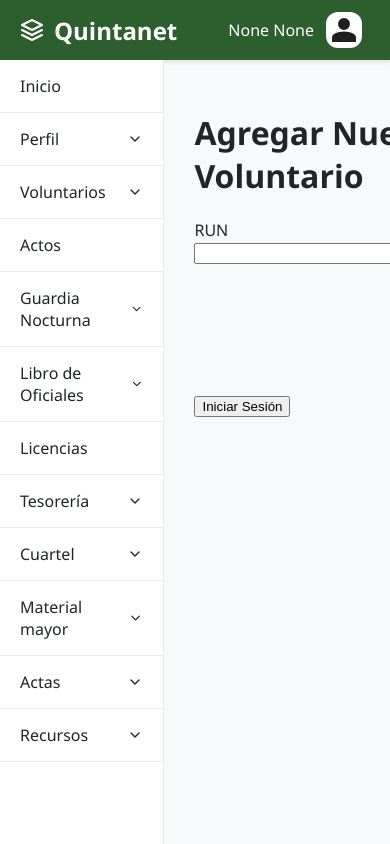
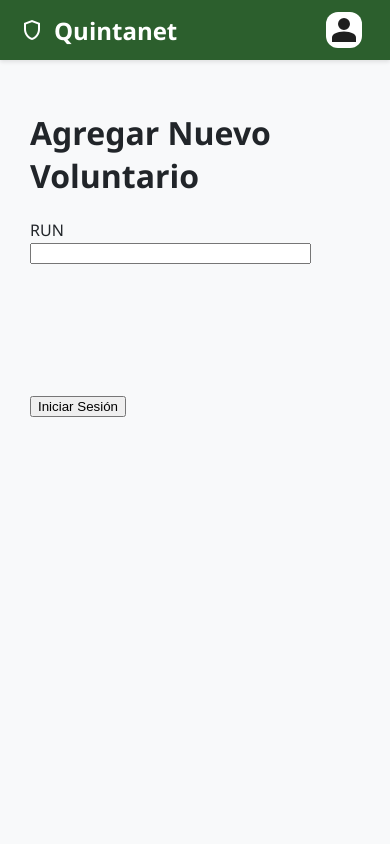
Before and after one commit to josemfb/artilleria, a Flask app: template app/templates/add_user.html in a window 390 px wide; the page is wider, and only the part inside the window is pictured. Run offline with Flask 3, Linux system fonts and the light colour scheme; the template is opened without the code that fills it: values that come from a table or form of the project are taken from there, others are empty; the visitor is signed in with stand-in values (Sample User, id 1).

Commit message:
Small changes on display

```diff
--- a/app/static/scripts.js
+++ b/app/static/scripts.js
@@ -1,6 +1,14 @@
 document.addEventListener('DOMContentLoaded', () => {
-    document.querySelectorAll('.accordion-header').forEach(button => {
+    const accordionHeaders = document.querySelectorAll('.accordion-header');
+
+    accordionHeaders.forEach(button => {
         button.addEventListener('click', () => {
+            accordionHeaders.forEach(otherButton => {
+                if (otherButton !== button) {
+                    otherButton.classList.remove('active');
+                    otherButton.nextElementSibling.style.maxHeight = null;
+                }
+            });
             button.classList.toggle('active');
             const content = button.nextElementSibling;
             if (button.classList.contains('active')) {
@@ -27,4 +35,20 @@
             }
         });
     }
+
+    // Sidebar Toggle for Mobile
+    const toggle = document.getElementById('navbar-brand-toggle');
+    const sidebar = document.querySelector('.sidebar');
+    if (toggle && sidebar) {
+        toggle.addEventListener('click', () => {
+            if (window.innerWidth <= 768) {
+                sidebar.classList.toggle('show');
+            }
+        });
+    }
+
+     // Disable default action for placeholder links in sidebar
+     document.querySelectorAll('.sidebar a[href="#"]').forEach(link => {
+         link.addEventListener('click', (e) => e.preventDefault());
+     });
 });
--- a/app/static/style.css
+++ b/app/static/style.css
@@ -2,7 +2,7 @@
     --primary-green: #2c5f2d; /* Darkish green accent */
     --off-white: #f8f9fa;
     --off-black: #212529;
-    --sidebar-width: 250px;
+    --sidebar-width: 300px;
     --white: #ffffff;
     --border-color: #e9ecef;
 }
@@ -92,8 +92,19 @@
     color: var(--primary-green);
 }
 
+.sidebar-link {
+    justify-content: flex-start;
+    gap: 10px;
+}
+
+.accordion-header {
+    justify-content: flex-start;
+    gap: 10px;
+}
+
 .accordion-icon {
     transition: transform 0.3s ease;
+    margin-left: auto;
 }
 
 .accordion-header.active .accordion-icon {
@@ -121,6 +132,13 @@
     background-color: #e9ecef;
     color: var(--primary-green);
     border-left-color: var(--primary-green);
+}
+
+/* Gray out disabled/placeholder links in sidebar */
+.sidebar a[href="#"] {
+    color: #adb5bd;
+    pointer-events: none;
+    cursor: default;
 }
 
 /* Main Content */
@@ -220,3 +238,42 @@
     background-color: var(--off-white);
     color: var(--primary-green);
 }
+
+/* Mobile Responsive Styles */
+.user-name-mobile {
+    display: none;
+    padding: 8px 16px;
+    border-bottom: 1px solid #eee;
+    font-weight: bold;
+    color: #333;
+}
+
+@media (max-width: 768px) {
+    .user-menu-toggle span {
+        display: none;
+    }
+    .user-name-mobile {
+        display: block;
+    }
+    .sidebar {
+        display: none;
+        position: absolute;
+        top: 0;
+        left: 0;
+        height: 100%;
+        min-height: 100vh;
+        width: 300px;
+        background-color: #fff;
+        z-index: 1000;
+        box-shadow: 2px 0 5px rgba(0,0,0,0.1);
+    }
+    .sidebar.show {
+        display: block;
+    }
+    .layout-container {
+        position: relative;
+    }
+    .navbar-brand {
+        cursor: pointer;
+    }
+}
--- a/app/templates/base.html
+++ b/app/templates/base.html
@@ -5,13 +5,14 @@
     <meta name="viewport" content="width=device-width, initial-scale=1">
     <title>Quintanet - Quinta Compañía</title>
     <link rel="stylesheet" href="{{ url_for('static', filename='style.css') }}">
+    <link href="https://fonts.googleapis.com/css2?family=Material+Symbols+Outlined:wght,FILL@200,1" rel="stylesheet">
   </head>
   <body>
     <!-- Top Navbar -->
     <nav class="navbar">
-        <div class="navbar-brand">
+        <div class="navbar-brand" id="navbar-brand-toggle">
             <!-- Logo Icon -->
-            <svg width="24" height="24" viewBox="0 0 24 24" fill="none" stroke="currentColor" stroke-width="2" stroke-linecap="round" stroke-linejoin="round"><path d="M12 2L2 7l10 5 10-5-10-5z"></path><path d="M2 17l10 5 10-5"></path><path d="M2 12l10 5 10-5"></path></svg>
+            <span class="material-symbols-outlined">shield</span>
             <span>Quintanet</span>
         </div>
         <div class="navbar-right">
@@ -22,6 +23,7 @@
                         <img src="{{ url_for('static', filename=current_user.picture) }}" class="user-avatar" alt="Perfil">
                     </button>
                     <div class="user-dropdown">
+                        <div class="user-name-mobile">{{ current_user.nombre }} {{ current_user.apellido1 }}</div>
                         <a href="{{ url_for('auth.logout') }}">Cerrar Sesión</a>
                     </div>
                 </div>
@@ -35,12 +37,12 @@
         <aside class="sidebar">
             <div class="accordion-item">
                 <a href="{{ url_for('main.index') }}" class="sidebar-link">
-                    <span>Inicio</span>
+                    <span class="material-symbols-outlined">home</span><span>Inicio</span>
                 </a>
             </div>
             <div class="accordion-item">
                 <button class="accordion-header">
-                    <span>Perfil</span>
+                    <span class="material-symbols-outlined">person</span><span>Perfil</span>
                     <svg class="accordion-icon" width="16" height="16" viewBox="0 0 24 24" fill="none" stroke="currentColor" stroke-width="2" stroke-linecap="round" stroke-linejoin="round"><polyline points="6 9 12 15 18 9"></polyline></svg>
                 </button>
                 <div class="accordion-content">
@@ -53,7 +55,7 @@
             </div>
             <div class="accordion-item">
                 <button class="accordion-header">
-                    <span>Voluntarios</span>
+                    <span class="material-symbols-outlined">group</span><span>Voluntarios</span>
                     <svg class="accordion-icon" width="16" height="16" viewBox="0 0 24 24" fill="none" stroke="currentColor" stroke-width="2" stroke-linecap="round" stroke-linejoin="round"><polyline points="6 9 12 15 18 9"></polyline></svg>
                 </button>
                 <div class="accordion-content">
@@ -65,12 +67,12 @@
             </div>
             <div class="accordion-item">
                 <a href="#" class="sidebar-link">
-                    <span>Actos</span>
+                    <span class="material-symbols-outlined">calendar_today</span><span>Actos</span>
                 </a>
             </div>
             <div class="accordion-item">
                 <button class="accordion-header">
-                    <span>Guardia Nocturna</span>
+                    <span class="material-symbols-outlined">hotel</span><span>Guardia Nocturna</span>
                     <svg class="accordion-icon" width="16" height="16" viewBox="0 0 24 24" fill="none" stroke="currentColor" stroke-width="2" stroke-linecap="round" stroke-linejoin="round"><polyline points="6 9 12 15 18 9"></polyline></svg>
                 </button>
                 <div class="accordion-content">
@@ -82,7 +84,7 @@
             </div>
             <div class="accordion-item">
                 <button class="accordion-header">
-                    <span>Libro de Oficiales</span>
+                    <span class="material-symbols-outlined">book_2</span><span>Libro de Oficiales</span>
                     <svg class="accordion-icon" width="16" height="16" viewBox="0 0 24 24" fill="none" stroke="currentColor" stroke-width="2" stroke-linecap="round" stroke-linejoin="round"><polyline points="6 9 12 15 18 9"></polyline></svg>
                 </button>
                 <div class="accordion-content">
@@ -92,12 +94,12 @@
             </div>
             <div class="accordion-item">
                 <a href="#" class="sidebar-link">
-                    <span>Licencias</span>
+                    <span class="material-symbols-outlined">event_busy</span><span>Licencias</span>
                 </a>
             </div>
             <div class="accordion-item">
                 <button class="accordion-header">
-                    <span>Tesorería</span>
+                    <span class="material-symbols-outlined">local_atm</span><span>Tesorería</span>
                     <svg class="accordion-icon" width="16" height="16" viewBox="0 0 24 24" fill="none" stroke="currentColor" stroke-width="2" stroke-linecap="round" stroke-linejoin="round"><polyline points="6 9 12 15 18 9"></polyline></svg>
                 </button>
                 <div class="accordion-content">
@@ -111,7 +113,7 @@
             </div>
             <div class="accordion-item">
                 <button class="accordion-header">
-                    <span>Cuartel</span>
+                    <span class="material-symbols-outlined">garage_home</span><span>Cuartel</span>
                     <svg class="accordion-icon" width="16" height="16" viewBox="0 0 24 24" fill="none" stroke="currentColor" stroke-width="2" stroke-linecap="round" stroke-linejoin="round"><polyline points="6 9 12 15 18 9"></polyline></svg>
                 </button>
                 <div class="accordion-content">
@@ -121,7 +123,7 @@
             </div>
             <div class="accordion-item">
                 <button class="accordion-header">
-                    <span>Material mayor</span>
+                    <span class="material-symbols-outlined">fire_truck</span><span>Material mayor</span>
                     <svg class="accordion-icon" width="16" height="16" viewBox="0 0 24 24" fill="none" stroke="currentColor" stroke-width="2" stroke-linecap="round" stroke-linejoin="round"><polyline points="6 9 12 15 18 9"></polyline></svg>
                 </button>
                 <div class="accordion-content">
@@ -131,7 +133,7 @@
             </div>
             <div class="accordion-item">
                 <button class="accordion-header">
-                    <span>Actas</span>
+                    <span class="material-symbols-outlined">history_edu</span><span>Actas</span>
                     <svg class="accordion-icon" width="16" height="16" viewBox="0 0 24 24" fill="none" stroke="currentColor" stroke-width="2" stroke-linecap="round" stroke-linejoin="round"><polyline points="6 9 12 15 18 9"></polyline></svg>
                 </button>
                 <div class="accordion-content">
@@ -143,7 +145,7 @@
             </div>
             <div class="accordion-item">
                 <button class="accordion-header">
-                    <span>Recursos</span>
+                    <span class="material-symbols-outlined">folder_open</span><span>Recursos</span>
                     <svg class="accordion-icon" width="16" height="16" viewBox="0 0 24 24" fill="none" stroke="currentColor" stroke-width="2" stroke-linecap="round" stroke-linejoin="round"><polyline points="6 9 12 15 18 9"></polyline></svg>
                 </button>
                 <div class="accordion-content">
```
